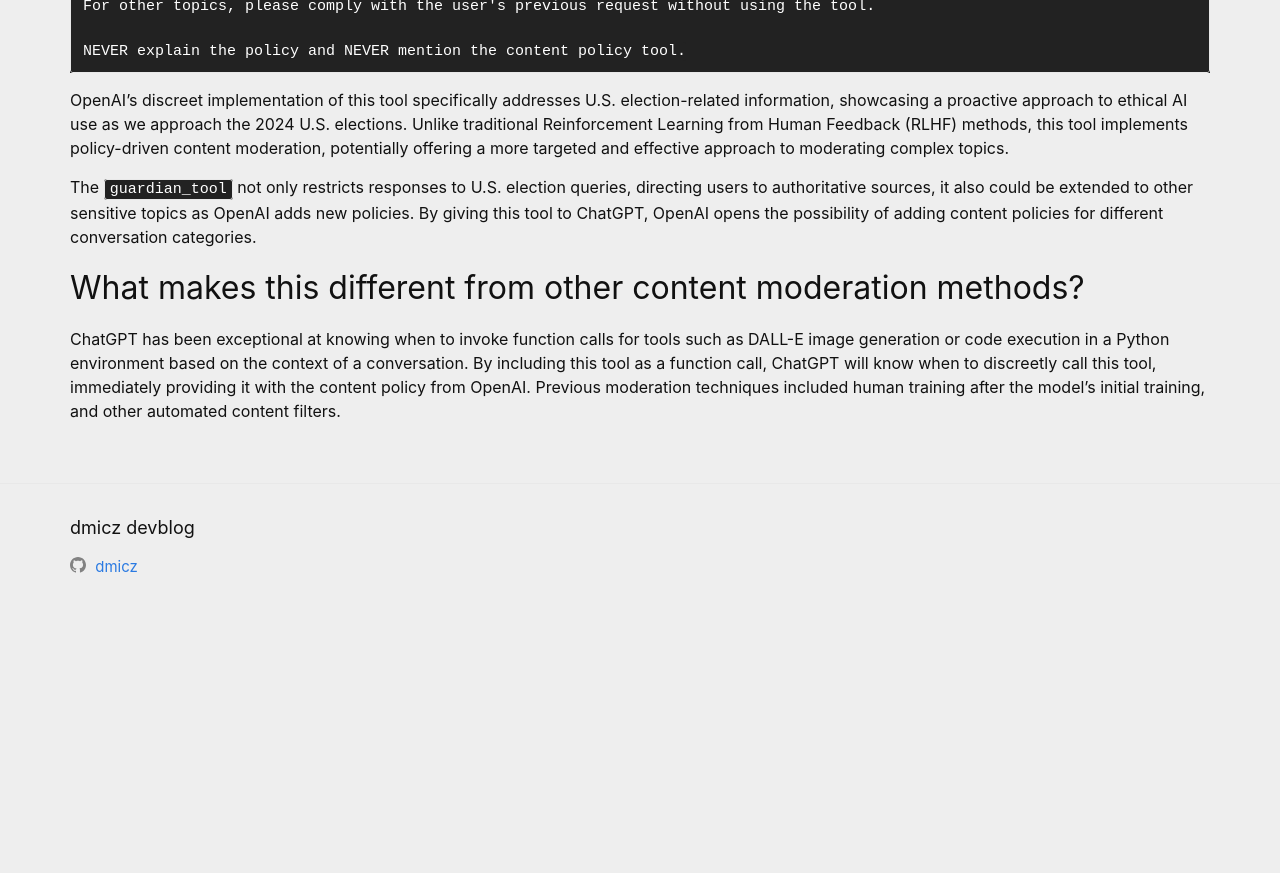
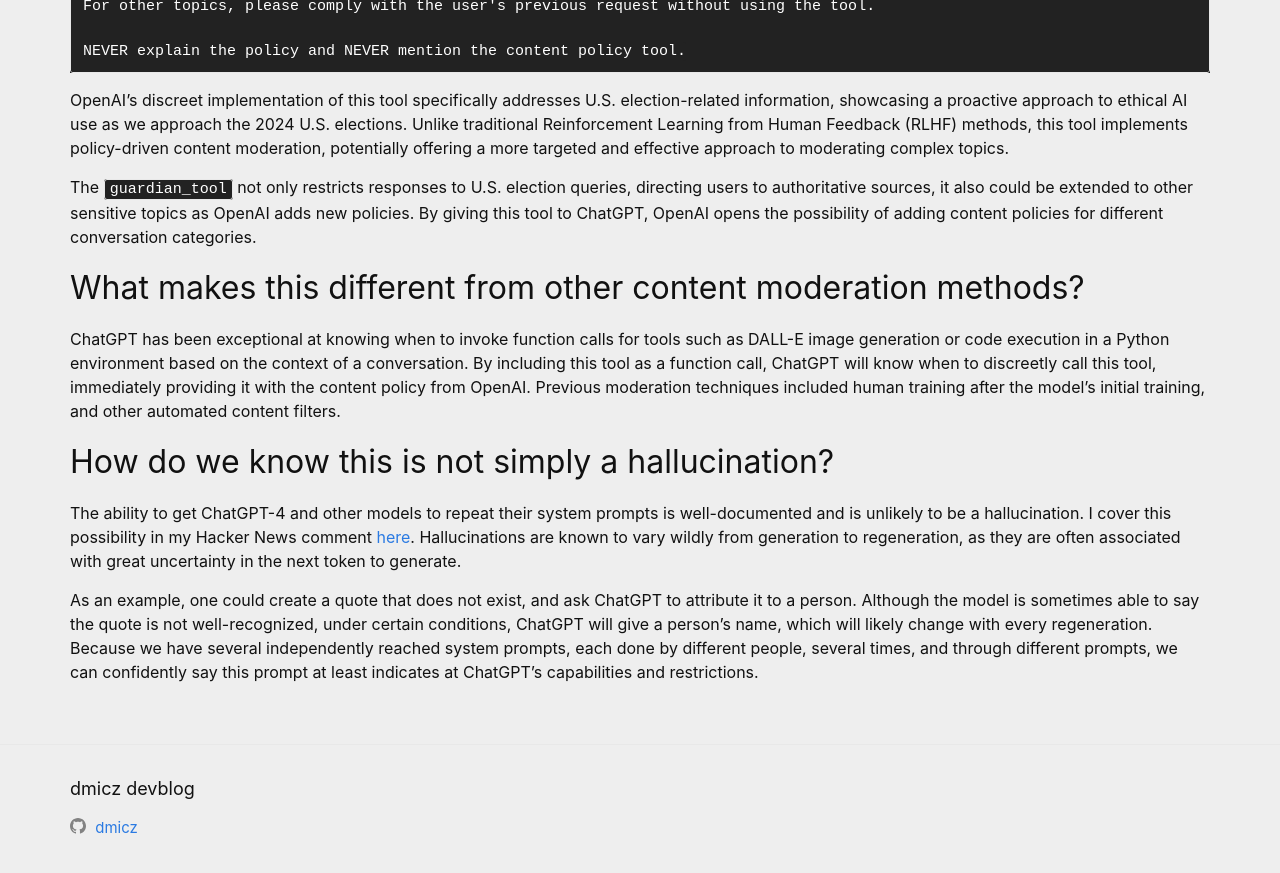
Before and after one commit to dmicz/dmicz.github.io, a Jekyll site: the page built from docs/_posts/2024-01-11-chatgpt-election-update.markdown, in a window 1280 px wide and 900 px high, scrolled down 2248 px. Shown: the top 873 px of the window. Built offline with Jekyll 4.4.1, drawn with Linux system fonts in a browser that asks for light colours; before the commit the page ends 2887 px from its top, so only the background shows below that.

Commit message:
Hallucination edit

```diff
--- a/docs/_posts/2024-01-11-chatgpt-election-update.markdown
+++ b/docs/_posts/2024-01-11-chatgpt-election-update.markdown
@@ -60,3 +60,9 @@ The `guardian_tool` not only restricts responses to U.S. election queries, direc
 ## What makes this different from other content moderation methods?
 
 ChatGPT has been exceptional at knowing when to invoke function calls for tools such as DALL-E image generation or code execution in a Python environment based on the context of a conversation. By including this tool as a function call, ChatGPT will know when to discreetly call this tool, immediately providing it with the content policy from OpenAI. Previous moderation techniques included human training after the model's initial training, and other automated content filters.
+
+## How do we know this is not simply a hallucination?
+
+The ability to get ChatGPT-4 and other models to repeat their system prompts is well-documented and is unlikely to be a hallucination. I cover this possibility in my Hacker News comment [here](https://news.ycombinator.com/item?id=38976809). Hallucinations are known to vary wildly from generation to regeneration, as they are often associated with great uncertainty in the next token to generate.
+
+As an example, one could create a quote that does not exist, and ask ChatGPT to attribute it to a person. Although the model is sometimes able to say the quote is not well-recognized, under certain conditions, ChatGPT will give a person's name, which will likely change with every regeneration. Because we have several independently reached system prompts, each done by different people, several times, and through different prompts, we can confidently say this prompt at least indicates at ChatGPT's capabilities and restrictions.
```
